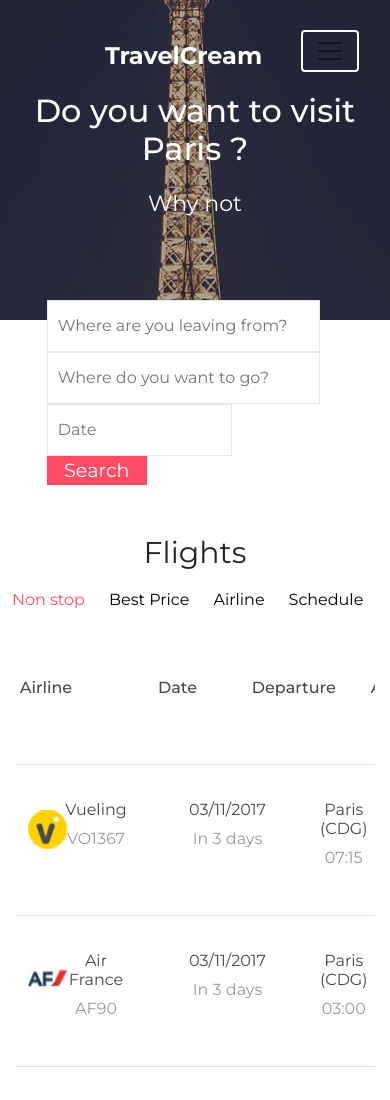
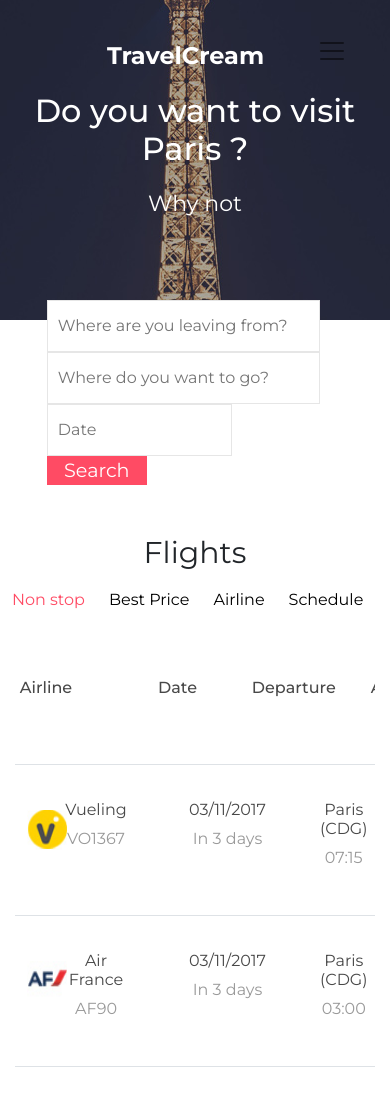
Before and after one commit to mshakhriyorov/TravelCream, a plain HTML site: page index.html in a window 390 px wide. Shown: the top 1100 px of the page. Drawn offline with Linux system fonts and the light colour scheme.

Commit message:
the final shot

```diff
--- a/bootstrap-4.5.2-dist/css/media/media.css
+++ b/bootstrap-4.5.2-dist/css/media/media.css
@@ -2,6 +2,11 @@
 
 
 @media (max-width: 991px){
+    html, body{
+        overflow-x: hidden;
+        overflow-y: hidden;
+    }
+
     header > h1{
         font-size: 50px;
         padding-top: 100px;
@@ -35,6 +40,19 @@
 }
 
 @media (max-width:767px){
+    html, body{
+        overflow-x: hidden;
+        overflow-y: scroll;
+    }
+
+    .navbar button{
+        border: none !important;
+    }
+
+    .navbar button:focus{
+        outline: none !important;
+    }
+
     header h1{
         font-size: 32px;
         padding-top: 59px !important;
@@ -75,6 +93,11 @@
 }
 
 @media (max-width: 576px){
+    html, body{
+        overflow-x: hidden;
+        overflow-y: hidden;
+    }
+
     header h1{
         font-size: 32px;
         padding-top: 18px !important;
--- a/bootstrap-4.5.2-dist/css/style.css
+++ b/bootstrap-4.5.2-dist/css/style.css
@@ -20,6 +20,10 @@
     font-family: 'Montserrat', sans-serif;
 }
 
+html, body{
+    overflow-x: hidden !important;
+    overflow-y: scroll !important;
+}
 
 hr{
     visibility: hidden;
```
